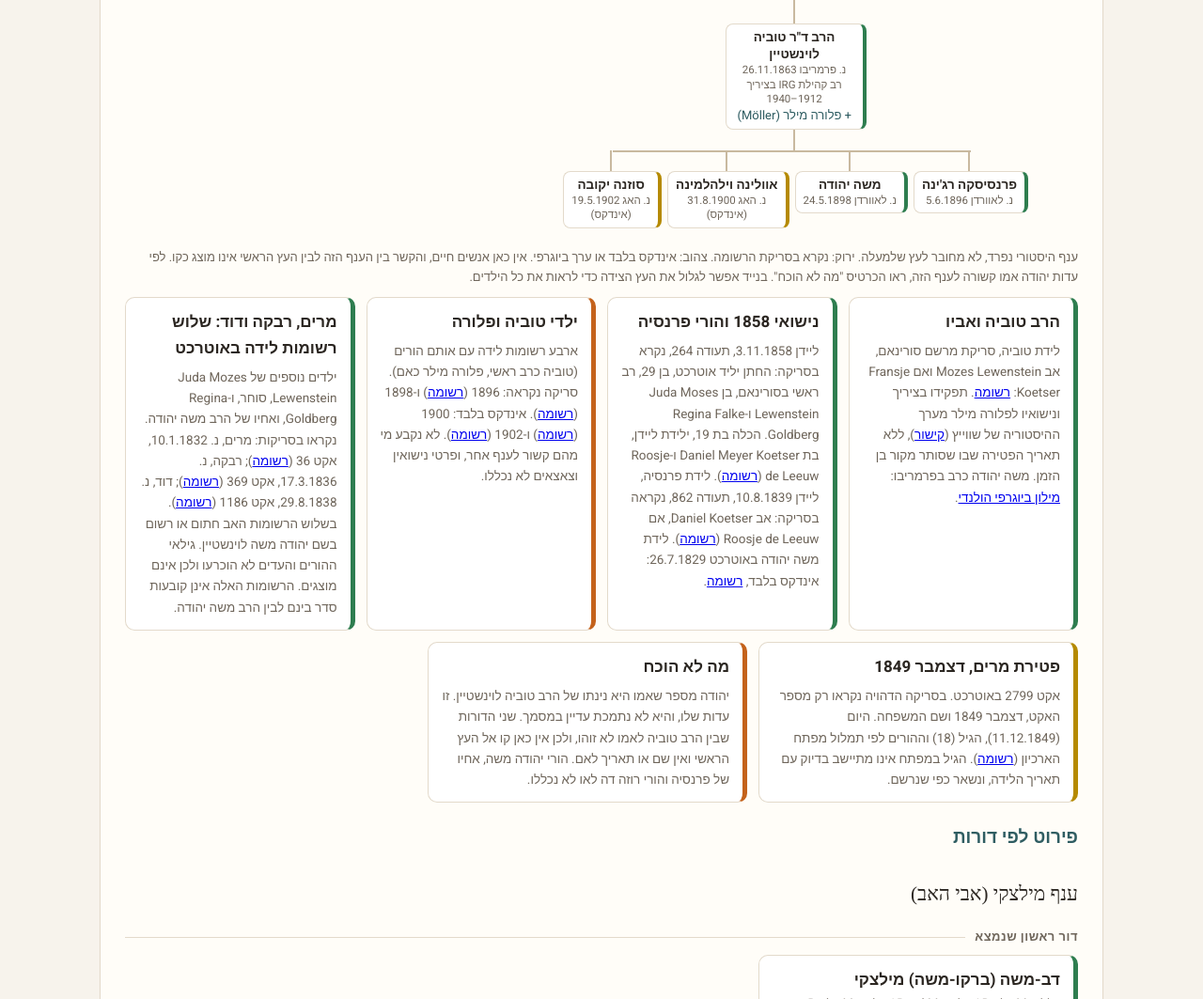
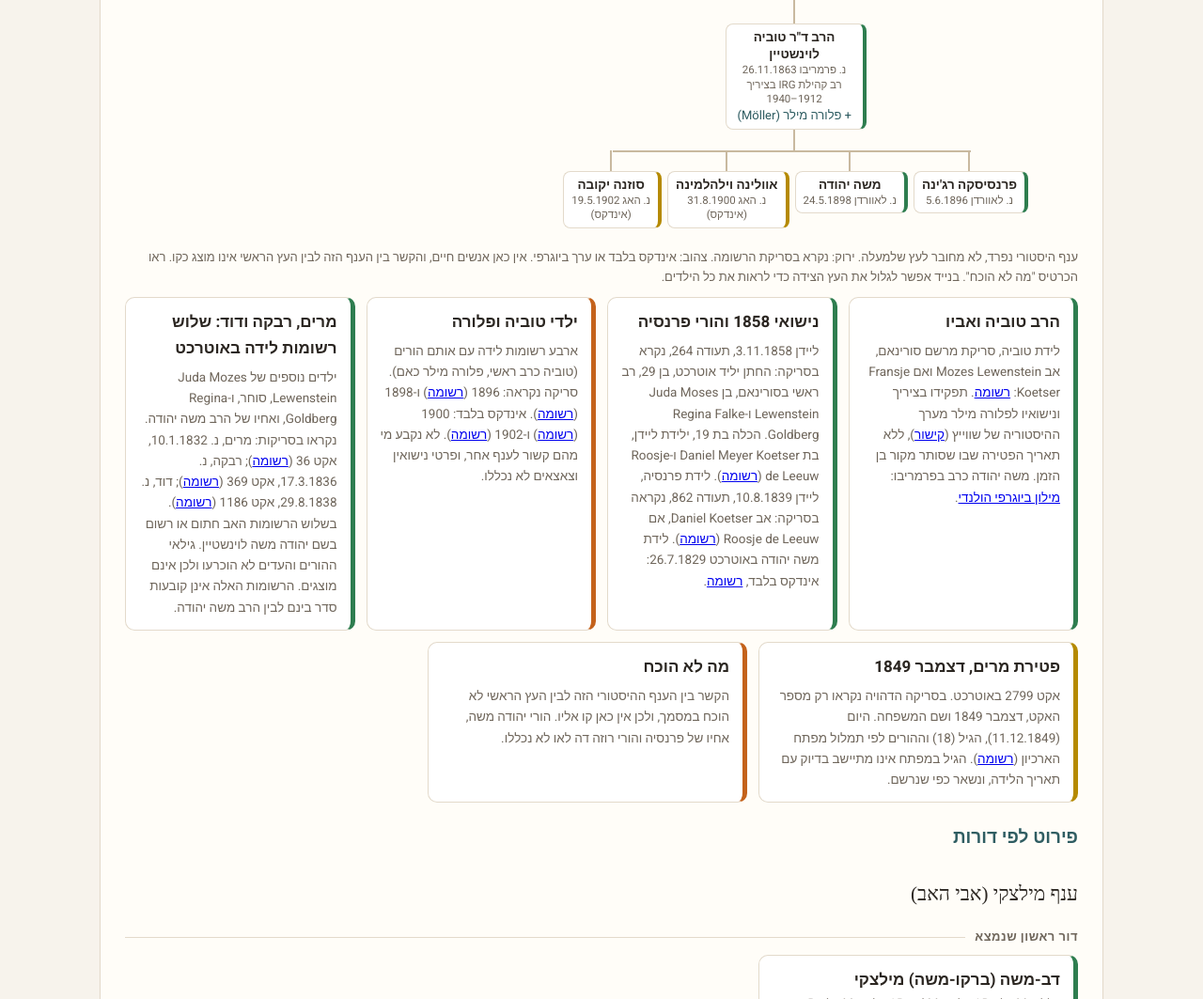
Before and after one commit to yehuda-dot/miletzky-family, a plain HTML site: page index.html in a window 1280 px wide. Shown: the part 2966-4029 px from the top of the page at 94% size. Drawn offline with Linux system fonts and the light colour scheme; a web font is replaced by a local one.

Commit message:
הסרת אזכור אישי מהתוספת

```diff
--- a/index.html
+++ b/index.html
@@ -271,14 +271,14 @@ dialog#lb::backdrop{background:rgba(30,20,10,.75)}
      <li><span class="n"><b>רבקה</b><small>נ. אוטרכט 17.3.1836</small></span></li>
      <li><span class="n"><b>דוד</b><small>נ. אוטרכט 29.8.1838</small></span></li></ul>
    </li></ul></div></div>
-  <p class="fthint">ענף היסטורי נפרד, לא מחובר לעץ שלמעלה. ירוק: נקרא בסריקת הרשומה. צהוב: אינדקס בלבד או ערך ביוגרפי. אין כאן אנשים חיים, והקשר בין הענף הזה לבין העץ הראשי אינו מוצג כקו. לפי עדות יהודה אמו קשורה לענף הזה, ראו הכרטיס "מה לא הוכח". בנייד אפשר לגלול את העץ הצידה כדי לראות את כל הילדים.</p>
+  <p class="fthint">ענף היסטורי נפרד, לא מחובר לעץ שלמעלה. ירוק: נקרא בסריקת הרשומה. צהוב: אינדקס בלבד או ערך ביוגרפי. אין כאן אנשים חיים, והקשר בין הענף הזה לבין העץ הראשי אינו מוצג כקו. ראו הכרטיס "מה לא הוכח". בנייד אפשר לגלול את העץ הצידה כדי לראות את כל הילדים.</p>
   <div class="row" style="margin-top:10px">
     <div class="card"><div class="name">הרב טוביה ואביו</div><div class="note">לידת טוביה, סריקת מרשם סורינאם, אב <bdi>Mozes Lewenstein</bdi> ואם <bdi>Fransje Koetser</bdi>: <a href="https://www.openarchieven.nl/nas:7c278215-6477-695e-7e64-632550aadaa3" target="_blank" rel="noopener">רשומה</a>. תפקידו בציריך ונישואיו לפלורה מילר מערך ההיסטוריה של שווייץ (<a href="https://hls-dhs-dss.ch/articles/014927/2016-04-25/" target="_blank" rel="noopener">קישור</a>), ללא תאריך הפטירה שבו שסותר מקור בן הזמן. משה יהודה כרב בפרמריבו: <a href="https://www.dbnl.org/tekst/molh003nieu06_01/molh003nieu06_01_1453.php" target="_blank" rel="noopener">מילון ביוגרפי הולנדי</a>.</div></div>
     <div class="card"><div class="name">נישואי 1858 והורי פרנסיה</div><div class="note">ליידן 3.11.1858, תעודה 264, נקרא בסריקה: החתן יליד אוטרכט, בן 29, רב ראשי בסורינאם, בן <bdi>Juda Moses Lewenstein</bdi> ו-<bdi>Regina Falke Goldberg</bdi>. הכלה בת 19, ילידת ליידן, בת <bdi>Daniel Meyer Koetser</bdi> ו-Roosje de Leeuw (<a href="https://www.openarchieven.nl/elo:88802858-8e98-9f95-2745-248671c7a8eb" target="_blank" rel="noopener">רשומה</a>). לידת פרנסיה, ליידן 10.8.1839, תעודה 862, נקראה בסריקה: אב <bdi>Daniel Koetser</bdi>, אם Roosje de Leeuw (<a href="https://www.openarchieven.nl/elo:de15536e-3903-6c7a-b3f1-ca156b847f03" target="_blank" rel="noopener">רשומה</a>). לידת משה יהודה באוטרכט 26.7.1829: אינדקס בלבד, <a href="https://www.openarchieven.nl/hua:316C3820-E483-4ABB-9612-FAE42DB5C7EE" target="_blank" rel="noopener">רשומה</a>.</div></div>
     <div class="card o"><div class="name">ילדי טוביה ופלורה</div><div class="note">ארבע רשומות לידה עם אותם הורים (טוביה כרב ראשי, פלורה מילר כאם). סריקה נקראה: 1896 (<a href="https://www.openarchieven.nl/frl:007740bb-f1b2-f566-9502-42d3ecfc38f8" target="_blank" rel="noopener">רשומה</a>) ו-1898 (<a href="https://www.openarchieven.nl/frl:c24bd01b-b495-6fe6-0137-0f803f8d2418" target="_blank" rel="noopener">רשומה</a>). אינדקס בלבד: 1900 (<a href="https://www.openarchieven.nl/hga:985CFC11-24C8-4091-8423-E94CD557725F" target="_blank" rel="noopener">רשומה</a>) ו-1902 (<a href="https://www.openarchieven.nl/hga:EFD812F5-CBBE-4CE0-A13B-DB128BAB53C2" target="_blank" rel="noopener">רשומה</a>). לא נקבע מי מהם קשור לענף אחר, ופרטי נישואין וצאצאים לא נכללו.</div></div>
     <div class="card"><div class="name">מרים, רבקה ודוד: שלוש רשומות לידה באוטרכט</div><div class="note">ילדים נוספים של <bdi>Juda Mozes Lewenstein</bdi>, סוחר, ו-<bdi>Regina Goldberg</bdi>, ואחיו של הרב משה יהודה. נקראו בסריקות: מרים, נ. 10.1.1832, אקט 36 (<a href="https://hetutrechtsarchief.nl/onderzoek/resultaten/archieven?mizig=62&amp;miadt=39&amp;miaet=54&amp;micode=481-698-01&amp;minr=20669437&amp;miview=ldt" target="_blank" rel="noopener">רשומה</a>); רבקה, נ. 17.3.1836, אקט 369 (<a href="https://hetutrechtsarchief.nl/onderzoek/resultaten/archieven?mizig=62&amp;miadt=39&amp;miaet=54&amp;micode=481-702-02&amp;minr=19636621&amp;miview=ldt" target="_blank" rel="noopener">רשומה</a>); דוד, נ. 29.8.1838, אקט 1186 (<a href="https://hetutrechtsarchief.nl/onderzoek/resultaten/archieven?mizig=62&amp;miadt=39&amp;miaet=54&amp;micode=481-704-02&amp;minr=20010477&amp;miview=ldt" target="_blank" rel="noopener">רשומה</a>). בשלוש הרשומות האב חתום או רשום בשם יהודה משה לוינשטיין. גילאי ההורים והעדים לא הוכרעו ולכן אינם מוצגים. הרשומות האלה אינן קובעות סדר בינם לבין הרב משה יהודה.</div></div>
     <div class="card y"><div class="name">פטירת מרים, דצמבר 1849</div><div class="note">אקט 2799 באוטרכט. בסריקה הדהויה נקראו רק מספר האקט, דצמבר 1849 ושם המשפחה. היום (11.12.1849), הגיל (18) וההורים לפי תמלול מפתח הארכיון (<a href="https://hetutrechtsarchief.nl/onderzoek/resultaten/archieven?mizig=62&amp;miadt=39&amp;miaet=54&amp;micode=481-1193-03&amp;minr=23654852&amp;miview=ldt" target="_blank" rel="noopener">רשומה</a>). הגיל במפתח אינו מתיישב בדיוק עם תאריך הלידה, ונשאר כפי שנרשם.</div></div>
-    <div class="card o"><div class="name">מה לא הוכח</div><div class="note">יהודה מספר שאמו היא נינתו של הרב טוביה לוינשטיין. זו עדות שלו, והיא לא נתמכת עדיין במסמך. שני הדורות שבין הרב טוביה לאמו לא זוהו, ולכן אין כאן קו אל העץ הראשי ואין שם או תאריך לאם. הורי יהודה משה, אחיו של פרנסיה והורי רוזה דה לאו לא נכללו.</div></div>
+    <div class="card o"><div class="name">מה לא הוכח</div><div class="note">הקשר בין הענף ההיסטורי הזה לבין העץ הראשי לא הוכח במסמך, ולכן אין כאן קו אליו. הורי יהודה משה, אחיו של פרנסיה והורי רוזה דה לאו לא נכללו.</div></div>
   </div>
 
   <h3>פירוט לפי דורות</h3>
```
